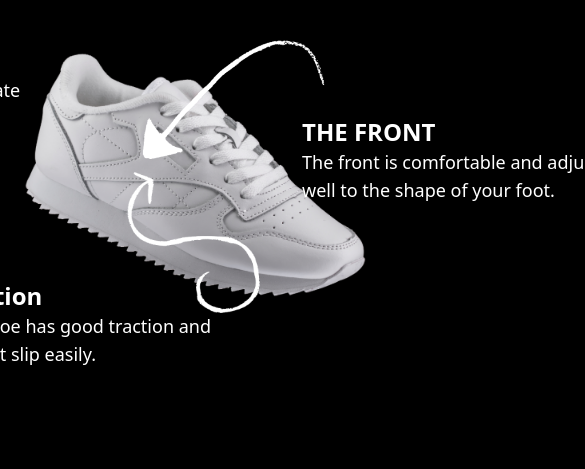
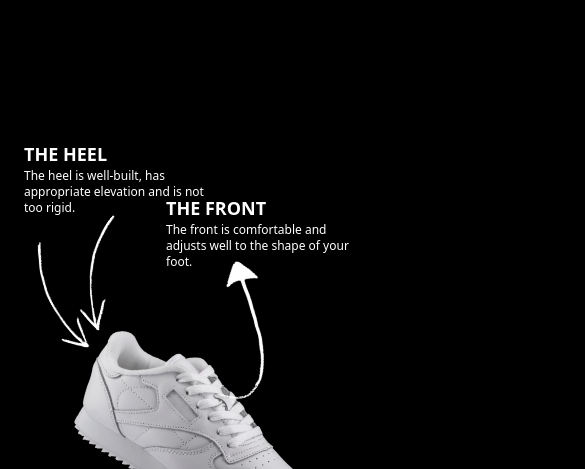
Before and after one commit to Aftab1112/The-Shoe-Company, a plain HTML site: page index.html in a window 390 px wide. Shown: the part 875-1344 px from the top of the page, 585 px wide, since content can reach past the window. Before the commit the page ends 1243 px from the top, so only its background shows below. Drawn offline with Linux system fonts and the light colour scheme.

Commit message:
made second page responsive

```diff
--- a/index.html
+++ b/index.html
@@ -8,7 +8,7 @@
   </head>
   <body class="bg-black text-white">
     <header
-      class="section-container flex items-center justify-between fixed w-full left-[50%] -translate-x-[50%]"
+      class="section-container max-w-full flex items-center justify-between fixed w-full left-[50%] -translate-x-[50%] bg-black/70 backdrop-blur-sm"
     >
       <a href="#hero">
         <img
@@ -56,42 +56,56 @@
     </section>
 
     <section id="how-it-works" class="section-container">
-      <h2 class="text-center text-3xl font-bold max-w-md mx-auto pt-32">
+      <h2 class="text-center text-3xl font-bold max-w-md mx-auto pt-32 mb-12">
         Have they finally made the <br />
         perfect workout shoe?
       </h2>
-      <div class="max-w-xl mx-auto mt-12 relative">
+      <div class="max-w-xl mx-auto pt-60 xl:pt-0 xl:mt-12 relative">
         <img
-          class="w-full max-w-xl"
+          class="w-full max-w-xl rotate-6 xl:rotate-0 p-12 media560:p-20 media500:p-0"
           src="./images/how-it-works-image.png"
           alt="shoe"
         />
 
-        <div class="max-w-xs absolute top-0 -translate-x-full">
-          <h3 class="text-2xl font-bold">THE HEEL</h3>
-          <p class="text-lg">
+        <div
+          class="max-w-[200px] xl:max-w-xs absolute top-0 xl:-translate-x-full translate-y-24 media500:translate-y-0"
+        >
+          <h3 class="text-lg media560:text-2xl font-bold">THE HEEL</h3>
+          <p class="text-xs media560:text-lg">
             The heel is well-built, has appropriate elevation and is not too
             rigid.
           </p>
-          <img class="ml-auto" src="./images/arrow-1.png" alt="arrow-1" />
+          <img
+            class="w-32 xl:ml-auto rotate-45 xl:rotate-0"
+            src="./images/arrow-1.png"
+            alt="arrow-1"
+          />
         </div>
 
-        <div class="max-w-xs absolute -top-2 -right-64">
-          <img class="-ml-40" src="./images/arrow-2.png" alt="arrow-1" />
-          <h3 class="text-2xl font-bold -mt-20">THE FRONT</h3>
-          <p class="text-lg">
+        <div
+          class="max-w-[200px] xl:max-w-xs absolute top-16 media560:-top-2 right-0 xl:-right-64 translate-y-14 media500:translate-y-0"
+        >
+          <img
+            class="w-32 media560:auto xl:-ml-40 translate-y-full media560:translate-y-60 xl:translate-y-0 rotate-[120deg] xl:rotate-0"
+            src="./images/arrow-2.png"
+            alt="arrow-2"
+          />
+          <h3 class="text-lg media560:text-2xl font-bold -mt-20">THE FRONT</h3>
+          <p class="text-xs media560:text-lg">
             The front is comfortable and adjusts well to the shape of your foot.
           </p>
         </div>
 
-        <div class="max-w-xs absolute -bottom-7 -ml-20">
+        <div
+          class="max-w-[200px] xl:max-w-xs absolute -bottom-7 ml-6 media560:ml-0"
+        >
           <img
-            class="ml-auto -mb-12 max-w-[150px]"
+            class="ml-auto -mb-12 max-w-[150px] w-[110px] media430:w-auto"
             src="./images/arrow-3.png"
-            alt="arrow-1"
+            alt="arrow-3"
           />
-          <h3 class="text-2xl font-bold mt-2">Traction</h3>
-          <p class="text-lg">
+          <h3 class="text-lg media560:text-2xl font-bold mt-2">Traction</h3>
+          <p class="text-xs media560:text-lg">
             The shoe has good traction and doesn't slip easily.
           </p>
         </div>
--- a/input.css
+++ b/input.css
@@ -3,5 +3,5 @@
 @tailwind utilities;
 
 .section-container {
-  @apply px-6 md:px-12 max-w-[1440px] mx-auto mr-0;
+  @apply px-6 md:px-12  mx-auto mr-0;
 }
--- a/tailwind.config.js
+++ b/tailwind.config.js
@@ -2,7 +2,13 @@
 module.exports = {
   content: ["./*.{html,js}"],
   theme: {
-    extend: {},
+    extend: {
+      screens: {
+        media560: "560px",
+        media500: "500px",
+        media430: "430px",
+      },
+    },
   },
   plugins: [],
 };
```
Also changed, not shown: output.css.
